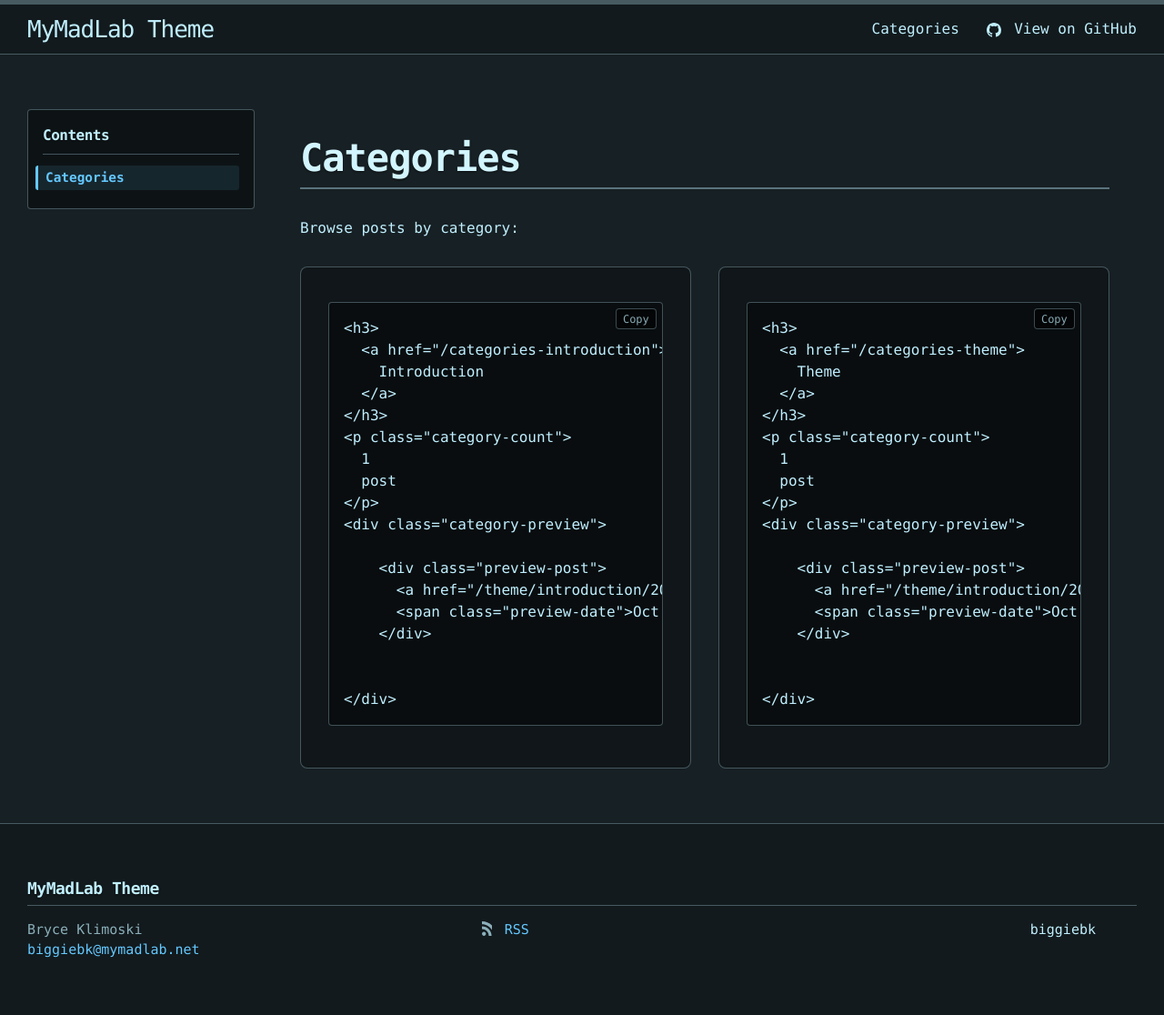
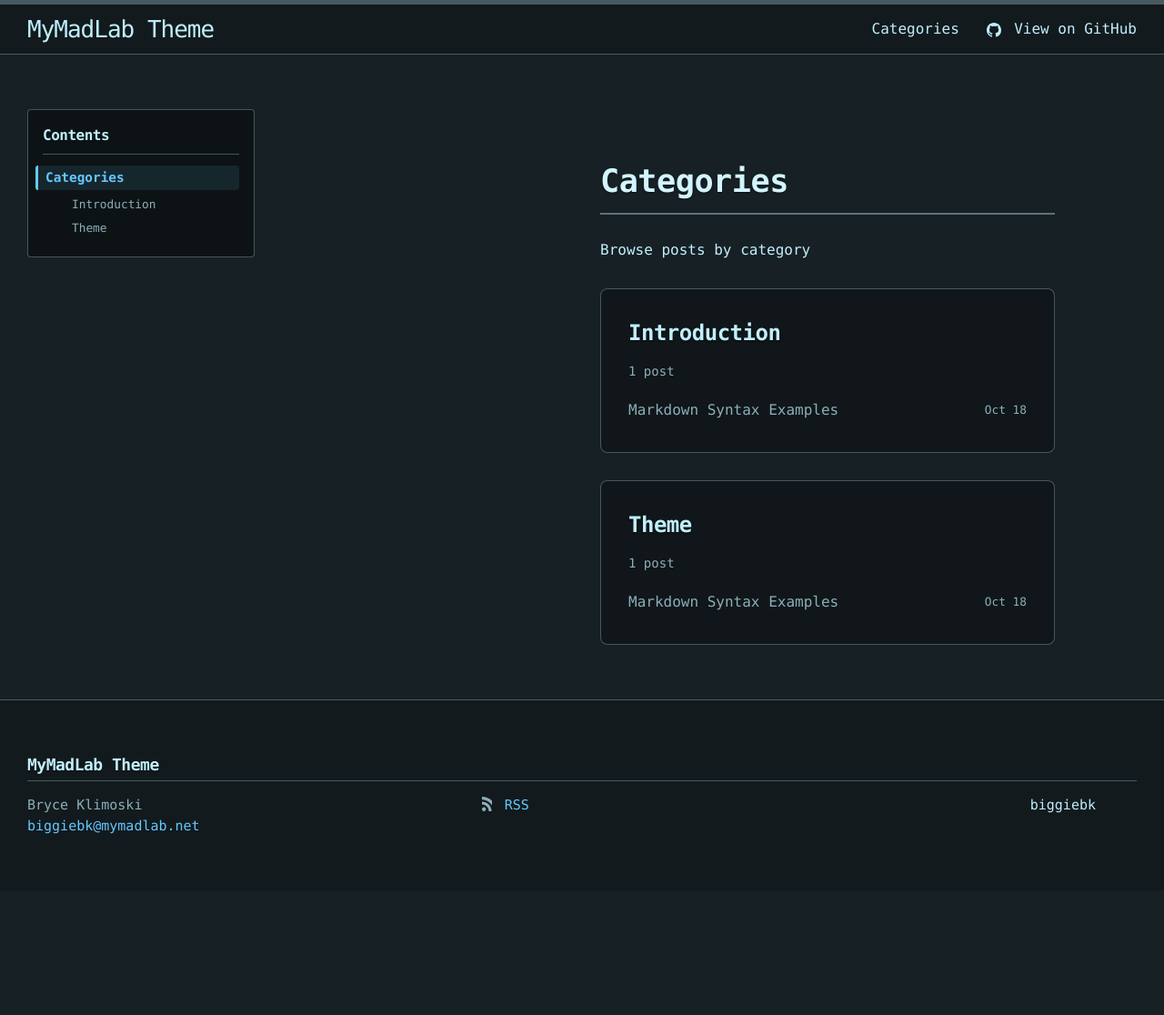
Before and after one commit to biggiebk/theme_mymadlab, a Jekyll site: the page built from categories.html, in a window 1280 px wide. Shown: the whole page at 91% size. Built offline with Jekyll 4.4.1, drawn with Linux system fonts in a browser that asks for light colours; nearby versions of some CDN libraries; after the commit the page ends 979 px from its top, so only the background shows below that.

Commit message:
Category render fix 2

```diff
--- a/_config.yml
+++ b/_config.yml
@@ -25,7 +25,7 @@ show_rss_subscribe: true  # Show RSS subscription links
 
 # Header navigation
 header_pages:
-  - categories.md
+  - categories.html
 
 # Exclude from processing
 exclude:
--- /dev/null
+++ b/categories.html
@@ -0,0 +1,49 @@
+---
+layout: default
+title: Categories
+permalink: /categories/
+---
+
+<div class="page-content">
+  <div class="wrapper">
+    <header class="page-header">
+      <h1 class="page-title">{{ page.title }}</h1>
+      <p class="page-description">Browse posts by category</p>
+    </header>
+
+    {% assign categories = site.categories | sort %}
+
+    <div class="categories-grid">
+      {% for category in categories %}
+        {% assign category_name = category[0] %}
+        {% assign posts = category[1] %}
+        <div class="category-card">
+          <h3>
+            <a href="{{ '/categories/' | append: category_name | slugify | relative_url }}">
+              {{ category_name | capitalize }}
+            </a>
+          </h3>
+          <p class="category-count">
+            {{ posts | size }}
+            {% if posts.size == 1 %}post{% else %}posts{% endif %}
+          </p>
+          <div class="category-preview">
+            {% for post in posts limit:3 %}
+              <div class="preview-post">
+                <a href="{{ post.url | relative_url }}">{{ post.title }}</a>
+                <span class="preview-date">{{ post.date | date: "%b %d" }}</span>
+              </div>
+            {% endfor %}
+            {% if posts.size > 3 %}
+              <div class="more-posts">
+                <a href="{{ '/categories/' | append: category_name | slugify | relative_url }}">
+                  View {{ posts.size | minus: 3 }} more...
+                </a>
+              </div>
+            {% endif %}
+          </div>
+        </div>
+      {% endfor %}
+    </div>
+  </div>
+</div>
--- a/categories.md
+++ /dev/null
@@ -1,42 +0,0 @@
----
-layout: page
-title: Categories
-permalink: /categories/
----
-
-Browse posts by category:
-
-{% assign categories = site.categories | sort %}
-
-<div class="categories-grid">
-{% for category in categories %}
-  {% assign category_name = category[0] %}
-  {% assign posts = category[1] %}
-  <div class="category-card">
-    <h3>
-      <a href="{{ '/categories/' | append: category_name | slugify | relative_url }}">
-        {{ category_name | capitalize }}
-      </a>
-    </h3>
-    <p class="category-count">
-      {{ posts | size }}
-      {% if posts.size == 1 %}post{% else %}posts{% endif %}
-    </p>
-    <div class="category-preview">
-      {% for post in posts limit:3 %}
-        <div class="preview-post">
-          <a href="{{ post.url | relative_url }}">{{ post.title }}</a>
-          <span class="preview-date">{{ post.date | date: "%b %d" }}</span>
-        </div>
-      {% endfor %}
-      {% if posts.size > 3 %}
-        <div class="more-posts">
-          <a href="{{ '/categories/' | append: category_name | slugify | relative_url }}">
-            View {{ posts.size | minus: 3 }} more...
-          </a>
-        </div>
-      {% endif %}
-    </div>
-  </div>
-{% endfor %}
-</div>
```
